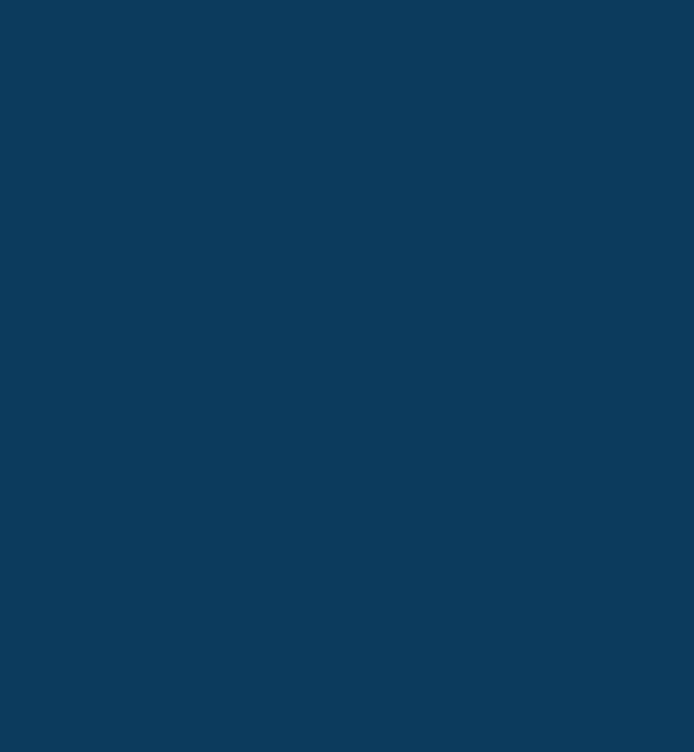
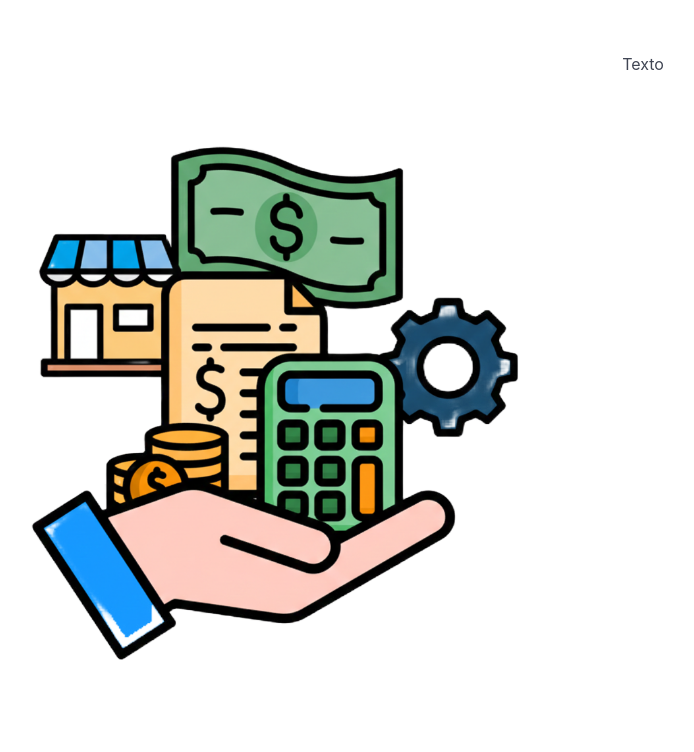
Before and after one commit to santosvidal153/Trabajo-Final, a plain HTML site: page frontend/pages/index.html in a window 1280 px wide. Shown: the whole page, without its empty margins (133-827 px from the left). Drawn offline with nearby package versions, Linux system fonts and the light colour scheme.

Commit message:
Agregue la base de como va a ser el inicio

```diff
--- a/frontend/pages/index.html
+++ b/frontend/pages/index.html
@@ -7,6 +7,16 @@
         <link rel="stylesheet" href="../styles/main.css">
     </head>
     <body>
+        <div class="navbar"></div>
+
+        <div class="container">
+            <div id="container-imagen">
+                <img src="../assets/imagen-final.png">
+            </div>
+            <div id="containter-texto">
+                <h1>Texto</h1>
+            </div>
+        </div>
         <footer></footer>
         <script></script>
     </body>
--- a/frontend/styles/base/inicio-basico.css
+++ b/frontend/styles/base/inicio-basico.css
@@ -1,3 +1,10 @@
-body {
-    background-color: #0c3b5d;
+.container{
+    display: flex;
+    flex-direction: row;
 }
+#container-imagen{
+    width: 60%;
+}
+#container-texto{
+    display: flex;
+}
--- a/frontend/styles/main.css
+++ b/frontend/styles/main.css
@@ -1 +1,2 @@
+@import "https://cdn.jsdelivr.net/npm/bulma@1.0.4/css/bulma.min.css";
 @import url(./base/inicio-basico.css);
```
Also changed, not shown: frontend/assets/imagen-final.png (added).
